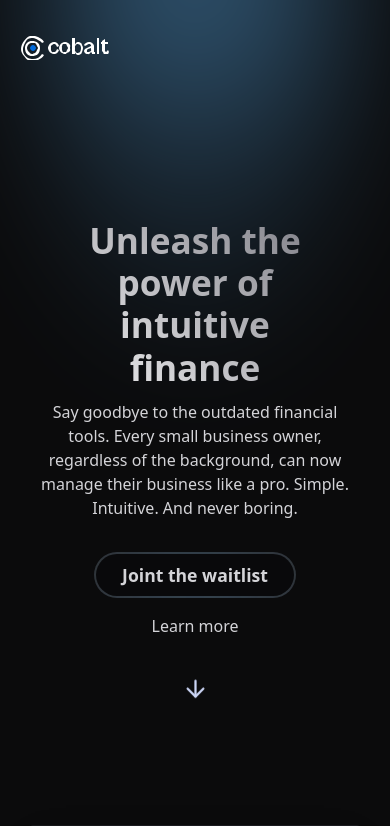
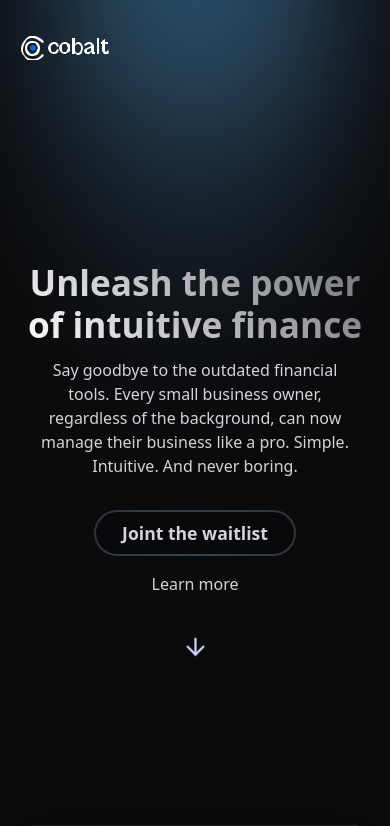
Before and after one commit to Iyanu456/cobalt_website, a Next.js app in the folder cobalt/: page / in a window 390 px wide. Shown: the top 826 px of the page. Built offline with nearby package versions, Linux system fonts and the light colour scheme.

Commit message:
Default commit message

```diff
--- a/cobalt/app/page.js
+++ b/cobalt/app/page.js
@@ -32,7 +32,7 @@ export default function Home() {
     <>
       <div className="text-center relative max-sm:min-h-[75vh] min-h-[100vh] md:min-h-[70vh] md:max-w-[77vw] sm:px-[1em] max-sm:px-[1em] mx-auto flex flex-col justify-center  md:mt-[8.5em] mt-[10em]">
         <div className="gradient-text">
-          <h1 className="text-[2.8em] max-w-[70%] mx-auto max-sm:text-[2.2em] md:text-[3.4em] lg:text-[4.4em] leading-[1.2em] text-center  font-bold">
+          <h1 className="text-[2.8em] md:max-w-[70%] mx-auto max-sm:text-[2.2em] md:text-[3.4em] lg:text-[4.4em] leading-[1.2em] text-center  font-bold">
             Unleash the power of intuitive finance
           </h1>
         </div>
```
